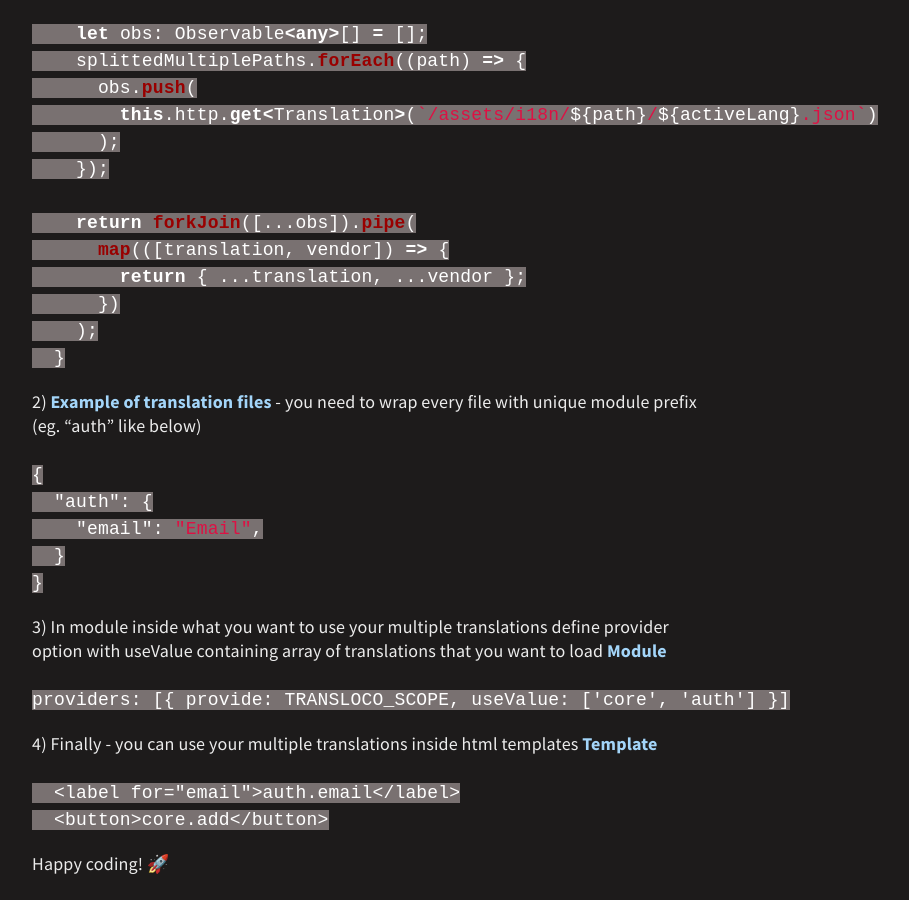
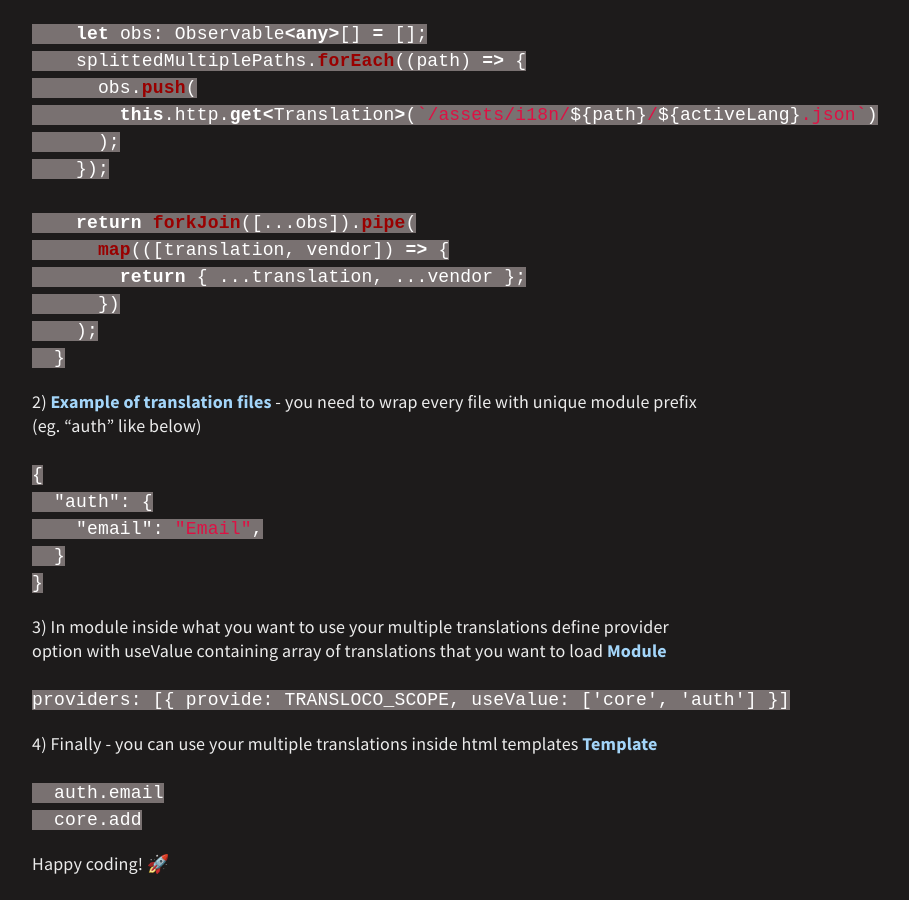
Before and after one commit to yerevin/blog, a Jekyll site: the page built from _posts/2020-07-08-angular-transloco-multiple-scopes-merged-and-lazy-loaded.md, in a window 1280 px wide and 900 px high, scrolled down 734 px. Shown: the whole window, without its empty margins (270-1179 px from the left). Built offline with Jekyll 4.4.1, drawn with Linux system fonts in a browser that asks for light colours.

Commit message:
Update 2020-07-08-angular-transloco-multiple-scopes-merged-and-lazy-loaded.md

````diff
--- a/_posts/2020-07-08-angular-transloco-multiple-scopes-merged-and-lazy-loaded.md
+++ b/_posts/2020-07-08-angular-transloco-multiple-scopes-merged-and-lazy-loaded.md
@@ -48,8 +48,8 @@ providers: [{ provide: TRANSLOCO_SCOPE, useValue: ['core', 'auth'] }]
 
 4) Finally - you can use your multiple translations inside html templates [Template](https://github.com/yerevin/hire-me-recruitation-repo/blob/master/angular-rxjs/src/app/modules/auth/components/login/login.component.html)
 ```angular
-  <label for="email">{{ "auth.email" | transloco }}</label>
-  <button>{{ "core.add" | transloco }}</button>
+  {{ "auth.email" | transloco }}
+  {{ "core.add" | transloco }}
 ```
 
 
````
